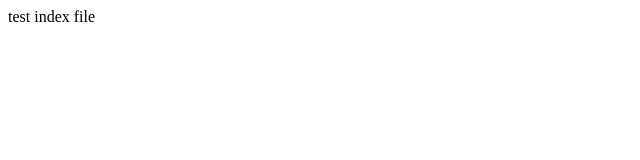
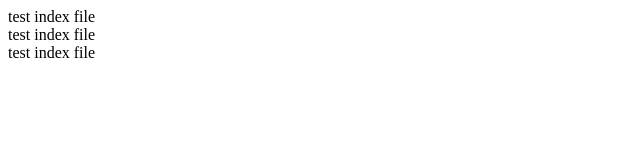
Before and after one commit to vhytukas/testing, a plain HTML site: page index.html in a window 1280 px wide. Shown: the whole page, without its empty margins (0-640 px from the left). Drawn offline with Linux system fonts and the light colour scheme.

Commit message:
second commit

```diff
--- a/index.html
+++ b/index.html
@@ -1 +1,3 @@
 <div>test index file</div>
+<div>test index file</div>
+<div>test index file</div>
```
